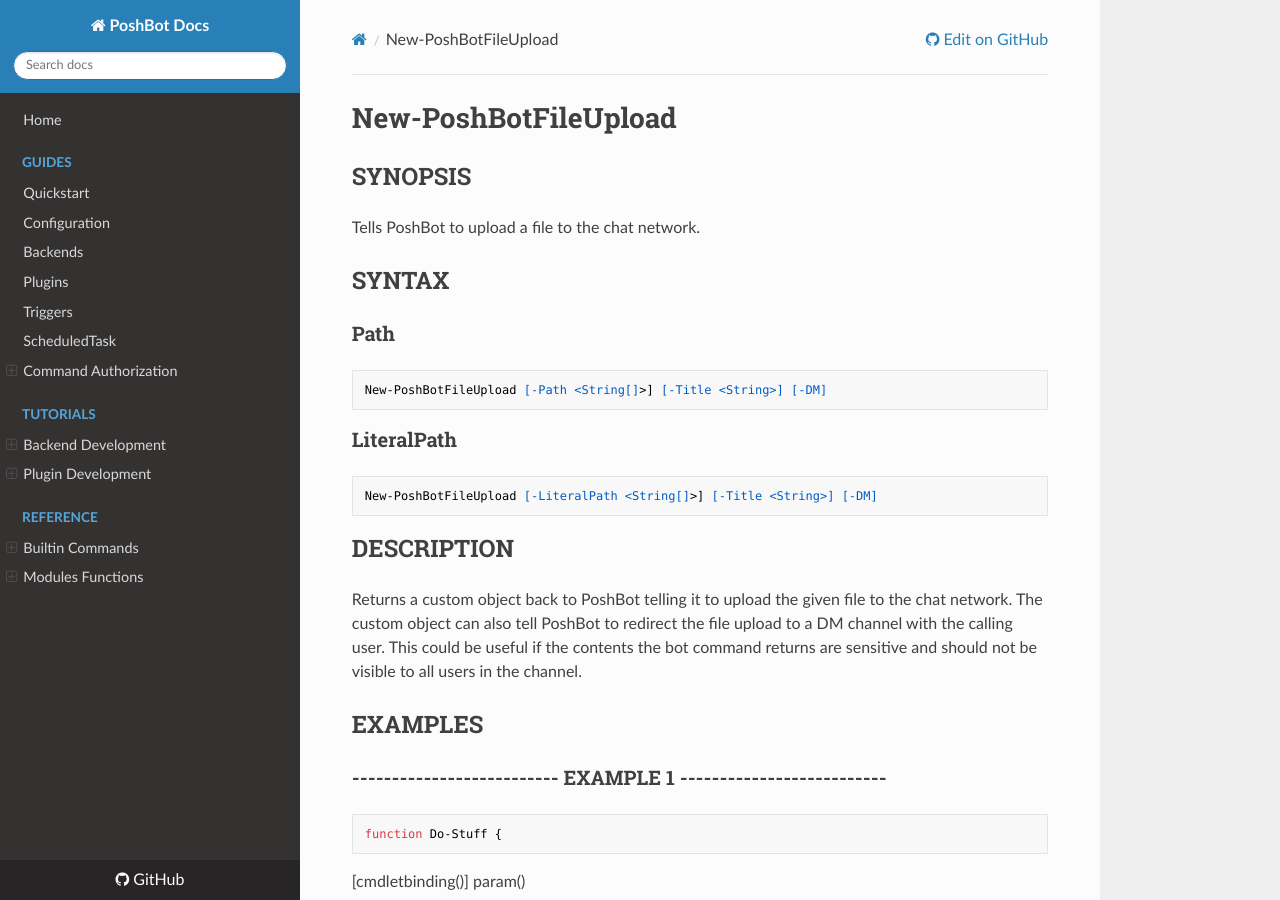
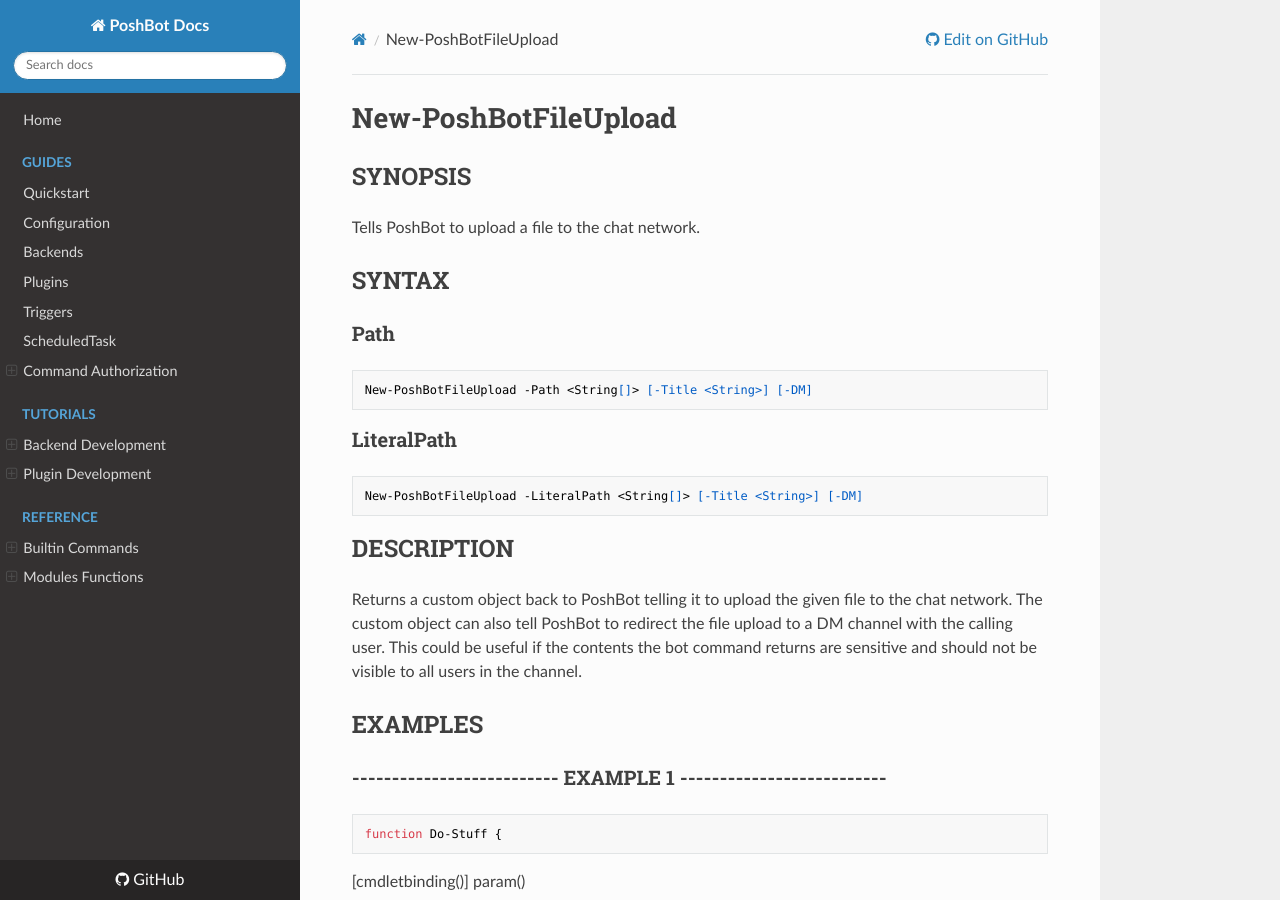
Before and after one commit to poshbotio/PoshBot, an MkDocs documentation site: the page built from docs/reference/functions/New-PoshBotFileUpload.md, in a window 1280 px wide and 900 px high. Built offline with MkDocs 1.6.1, drawn with Linux system fonts in a browser that asks for light colours; nearby versions of some CDN libraries; old or Windows-style settings are respelled for this version of MkDocs.

````diff
--- a/docs/reference/functions/New-PoshBotFileUpload.md
+++ b/docs/reference/functions/New-PoshBotFileUpload.md
@@ -13,12 +13,12 @@ Tells PoshBot to upload a file to the chat network.
 
 ### Path
 ```
-New-PoshBotFileUpload [-Path <String[]>] [-Title <String>] [-DM]
+New-PoshBotFileUpload -Path <String[]> [-Title <String>] [-DM]
 ```
 
 ### LiteralPath
 ```
-New-PoshBotFileUpload [-LiteralPath <String[]>] [-Title <String>] [-DM]
+New-PoshBotFileUpload -LiteralPath <String[]> [-Title <String>] [-DM]
 ```
 
 ## DESCRIPTION
````
Also changed, not shown: other parts of docs/reference/functions/New-PoshBotFileUpload.md (+2 -2 lines), 1 other file.
